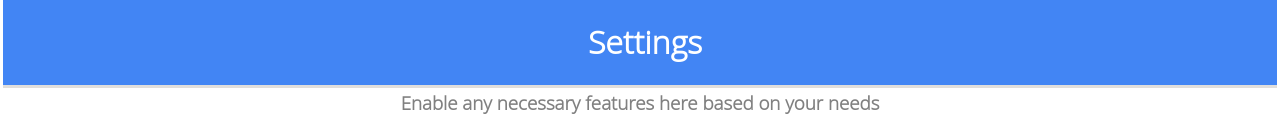
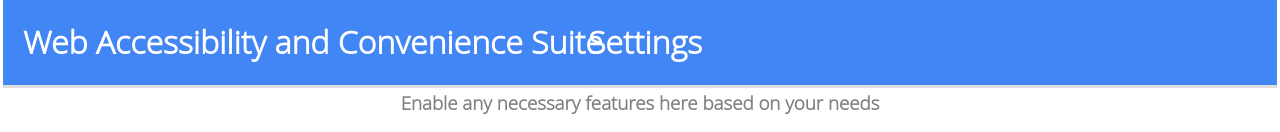
Before and after one commit to KevinTXY/WACS, a browser extension: page src/settings.html in a window 1280 px wide. Shown: the top 132 px of the page. Drawn offline with Linux system fonts and the light colour scheme.

Commit message:
Added title to options page

```diff
--- a/src/settings.css
+++ b/src/settings.css
@@ -1,6 +1,10 @@
 
 body{
     font-family: "Open Sans Light", "Helvetica Neue", sans-serif;
+}
+#wacs{
+position: absolute;
+left: 20px;
 }
 
 .grey{
--- a/src/settings.html
+++ b/src/settings.html
@@ -6,7 +6,7 @@
 </head>
 
 <div id="welcometext">
-  <h1 class="header"> Settings </h1>
+  <h1 class="header"> <span id = "wacs"> Web Accessibility and Convenience Suite  </span>Settings </h1>
 </div>
 <h3 class="grey"> Enable any necessary features here based on your needs </h3>
 
```
